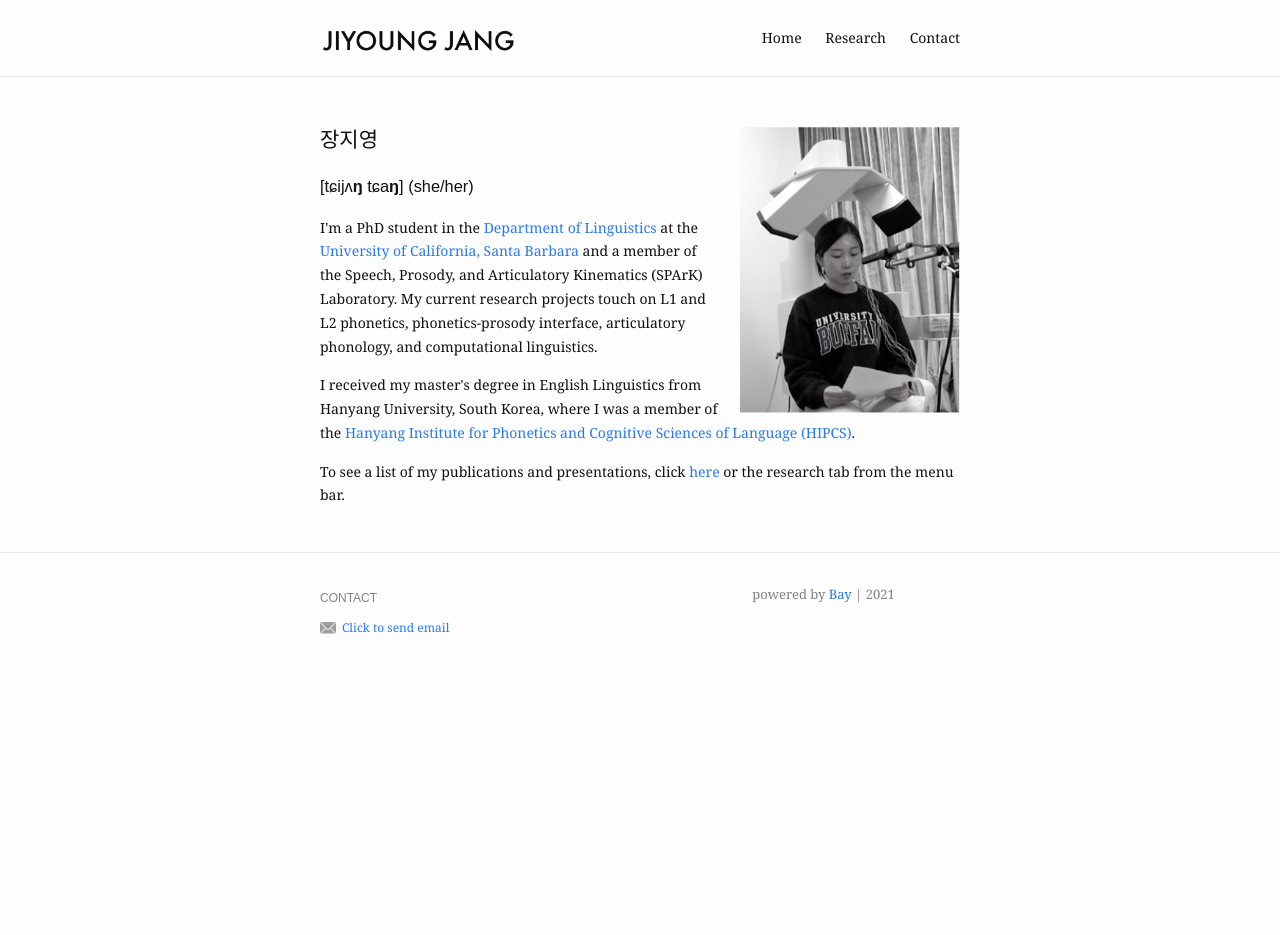
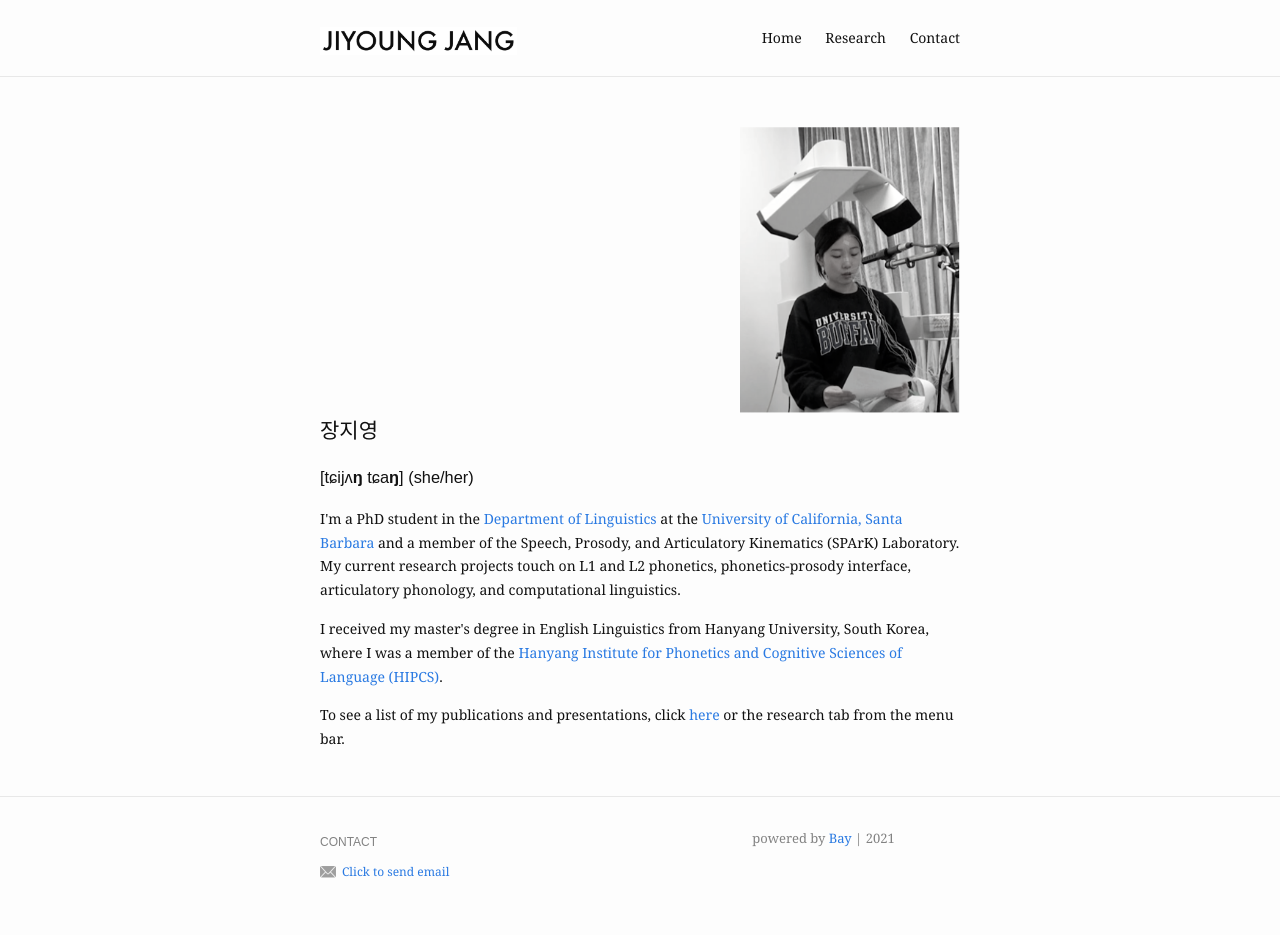
Before and after one commit to jiyoungj/jiyoungj.github.io, a Jekyll site: the page built from index.md, in a window 1280 px wide. Built offline with Jekyll 4.4.1, drawn with Linux system fonts in a browser that asks for light colours; before the commit the page ends 900 px from its top, so only the background shows below that.

Commit message:
Update index.md

```diff
--- a/index.md
+++ b/index.md
@@ -6,7 +6,7 @@ profile_picture:
 ---
 
 <p>
-<div>
+<div style="clear: both">
   <h2>장지영</h2>
   <h3>[tɕijʌ<b>ŋ</b> tɕa<b>ŋ</b>] (she/her)</h3>
 </div>
```
